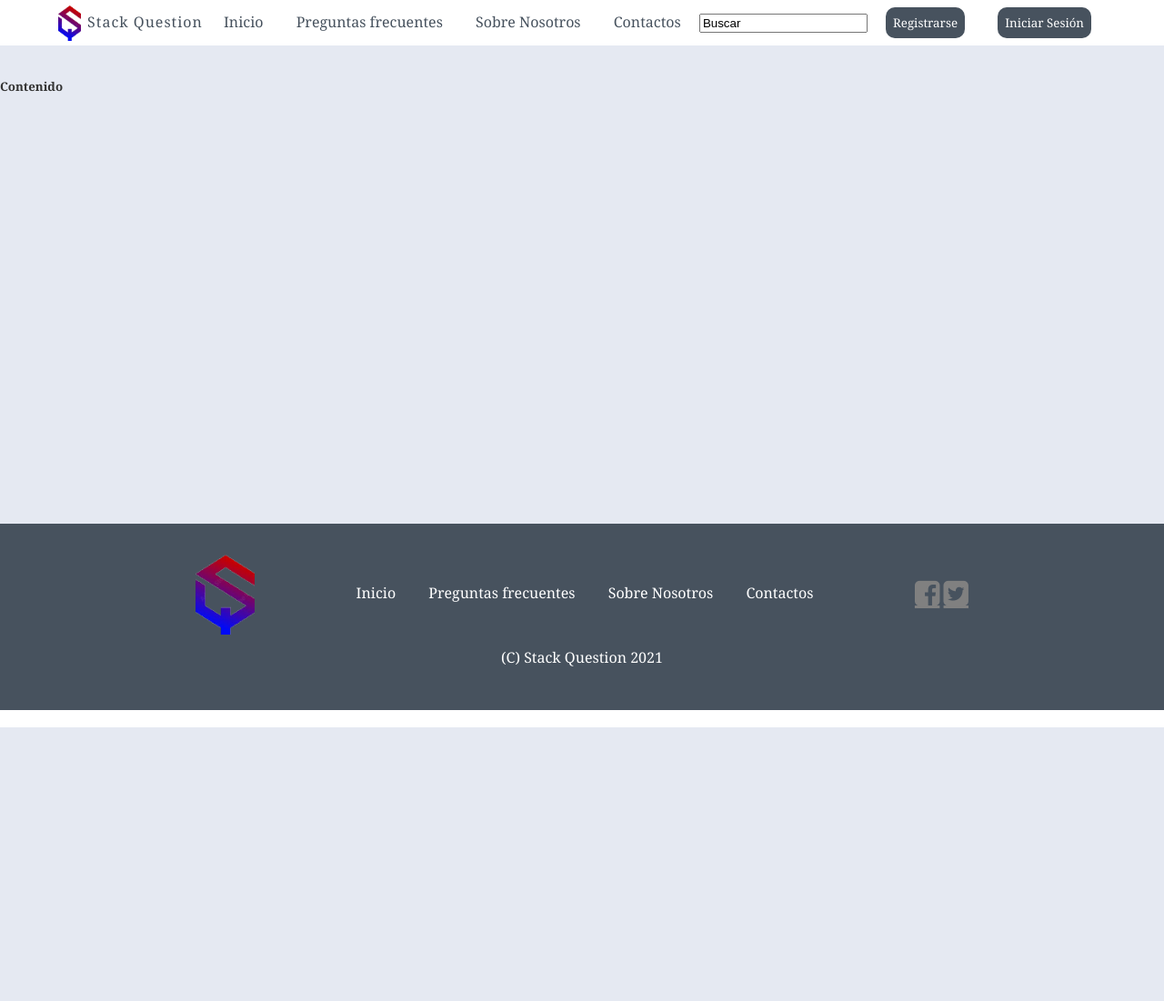
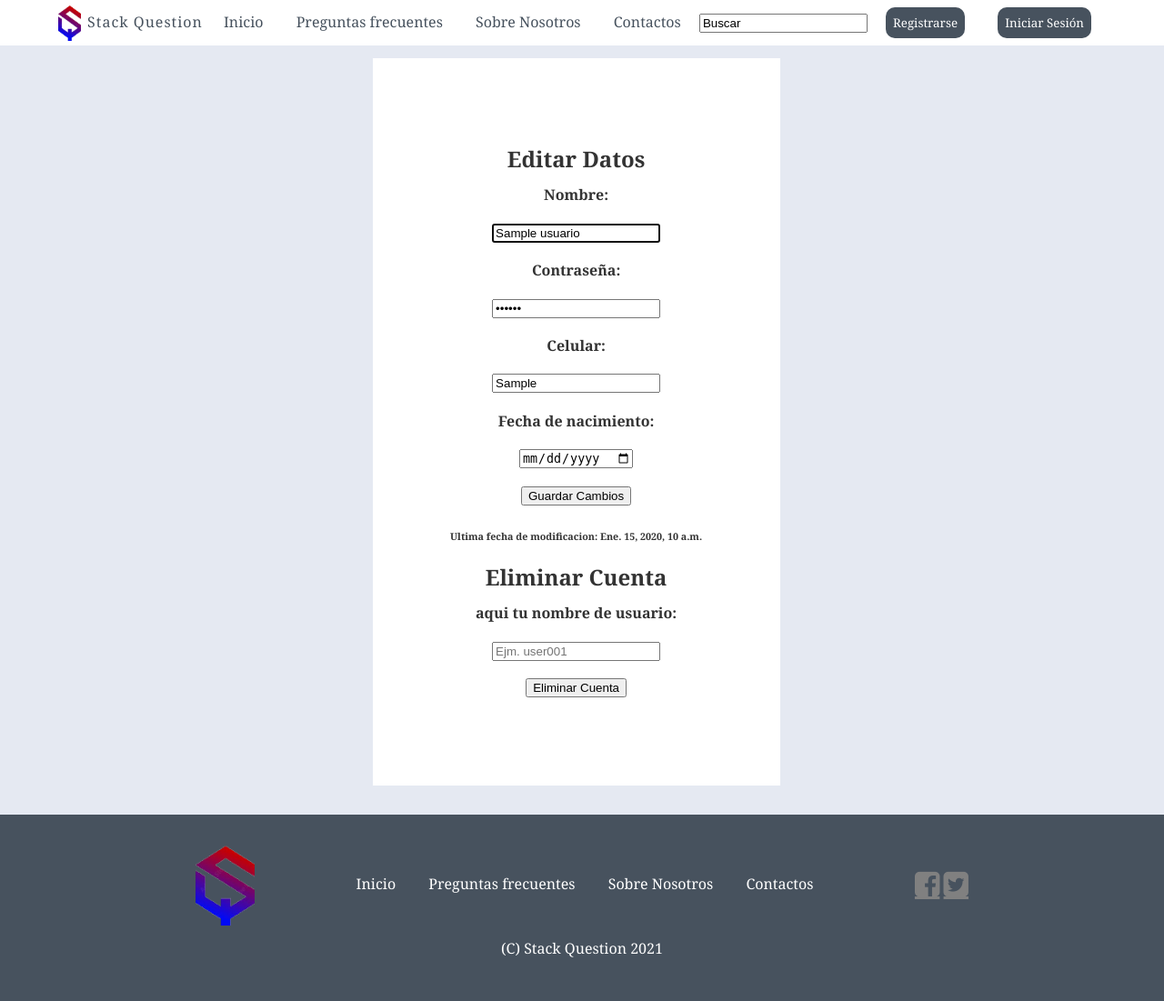
Before and after one commit to Frank-Unsa/FrontendPrueba, a Django app: page /editarPerfil/1 in a window 1280 px wide. Shown: the whole page at 91% size. Before the commit the page ends 800 px from the top, so only its background shows below. Run offline with Django 3.2, Linux system fonts and the light colour scheme; tables that the repository leaves empty hold one stand-in row (values such as "Sample post").

Commit message:
estiloEditarPerfil

```diff
--- a/templates/editarPerfil.html
+++ b/templates/editarPerfil.html
@@ -1,38 +1,39 @@
 {% extends 'base/base.html' %}
+
 <!DOCTYPE html>
 <html lang="es" dir="ltr">
   <head>
     <meta charset="utf-8">
     <title>Editar Perfil</title>
   </head>
-  <body>
-    <h1>Editar Datos</h1>
+
+  <body >
+  {% block content %}
+    <div class="padre">
+      <div class="hijo">
+        <center>
+    <h2>Editar Datos</h2>
     <form class="login-form" method="POST" action="{{currUser.id}}">
       {% csrf_token %}
-      <p class="login-text">
-        <span class="fa-stack fa-lg">
-          <i class="fa fa-lock"></i>
-        </span>
-      </p>
-      Nombre: <input type="text" class="login-username" autofocus="true" name="nombre" placeholder="Nombre" value="{{currUser.nombre}}"/><br>
-      Contraseña: <input type="password" class="login-password" name="contrasenia" placeholder="Contraseña" value="{{currUser.contrasenia}}" /><br>
-      Celular: <input type="text" class="login-username" autofocus="true" name="celular" placeholder="Celular" value="{{currUser.celular}}" /><br>
-      Fecha de nacimiento: <input type="date" class="login-username" autofocus="true" name="nacimiento" placeholder="Fecha de nacimiento" value="{{fechaCumpleanios.year}}-{{fechaCumpleanios.month}}-{{fechaCumpleanios.day}}" value="00-00-00" /><br>
+      <h4>Nombre:</h4> <input type="text" class="login-username" autofocus="true" name="nombre" placeholder="Nombre" value="{{currUser.nombre}}"/>
+      <h4>Contraseña:</h4> <input type="password" class="login-password" name="contrasenia" placeholder="Contraseña" value="{{currUser.contrasenia}}" />
+      <h4>Celular:</h4> <input type="text" class="login-username" autofocus="true" name="celular" placeholder="Celular" value="{{currUser.celular}}" />
+      <h4>Fecha de nacimiento:</h4> <input type="date" class="login-username" autofocus="true" name="nacimiento" placeholder="Fecha de nacimiento" value="{{fechaCumpleanios.year}}-{{fechaCumpleanios.month}}-{{fechaCumpleanios.day}}" value="00-00-00" /><br>
+      <br>
       <input type="submit" name="saveChanges" value="Guardar Cambios" class="login-submit" />
     </form>
     <h6>Ultima fecha de modificacion: {{ currUser.fecha_de_modificacion }}</h6>
 
-
-    <h1>Eliminar Cuenta</h1>
+    <h2>Eliminar Cuenta</h2>
     <form class="login-form" method="POST" action="../eliminarCuenta/{{currUser.id}}">
       {% csrf_token %}
-      <p class="login-text">
-        <span class="fa-stack fa-lg">
-          <i class="fa fa-lock"></i>
-        </span>
-      </p>
-        Escibe aqui tu nombre de usuario: <input type="text" class="login-username" autofocus="true" name="nomUsuario" placeholder="Ejm. user001" /><br>
-      <input type="submit" name="saveChanges" value="Eliminar Cuenta" class="login-submit" />
+        <h4>aqui tu nombre de usuario:</h4> <input type="text" class="login-username" autofocus="true" name="nomUsuario" placeholder="Ejm. user001" /><br>
+        <br>
+        <input type="submit" name="saveChanges" value="Eliminar Cuenta" class="login-submit" />
     </form>
+  </center>
+  </div>
+</div>
+{% endblock %}
   </body>
 </html>
```
